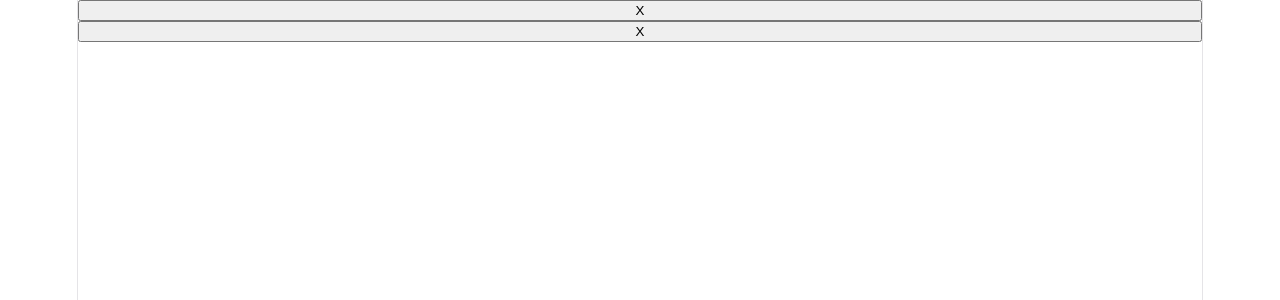
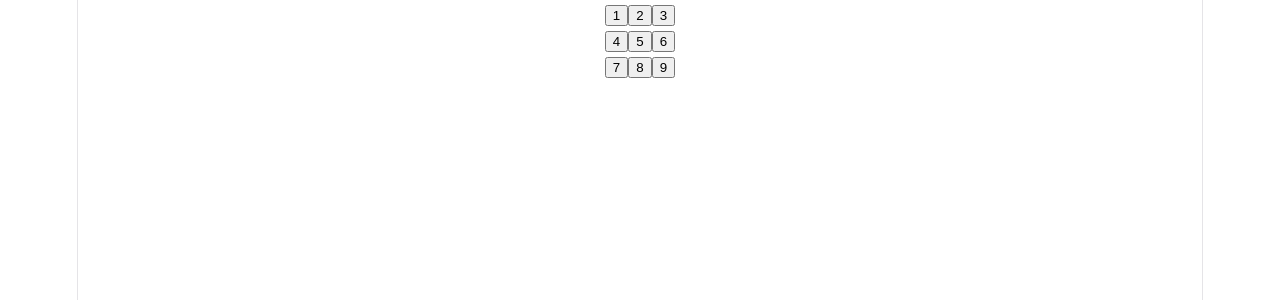
Before and after one commit to JHSY1108/my-react-app, a React (Vite) app: page / in a window 1280 px wide. Shown: the top 300 px of the page. Built offline with nearby package versions, Linux system fonts and the light colour scheme.

Commit message:
expanding the square function to 9 component

```diff
--- a/src/App.jsx
+++ b/src/App.jsx
@@ -1,8 +1,21 @@
 export default function Square() {
    return (
-    <>
-      <button className="square">X</button>
-      <button className="square">X</button>
+     <>
+      <div className="board-row">
+        <button className="square">1</button>
+        <button className="square">2</button>
+        <button className="square">3</button>
+      </div>
+      <div className="board-row">
+        <button className="square">4</button>
+        <button className="square">5</button>
+        <button className="square">6</button>
+      </div>
+      <div className="board-row">
+        <button className="square">7</button>
+        <button className="square">8</button>
+        <button className="square">9</button>
+      </div>
     </>
   );
 }
```
